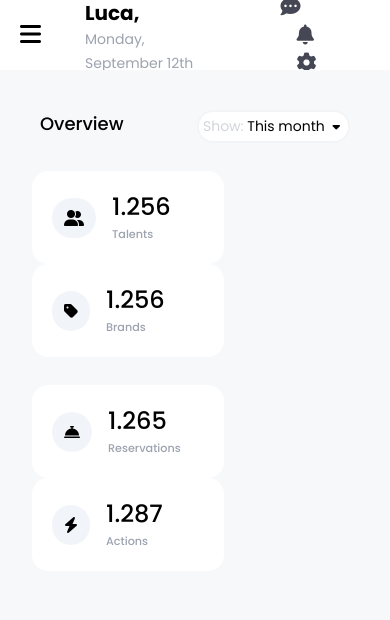
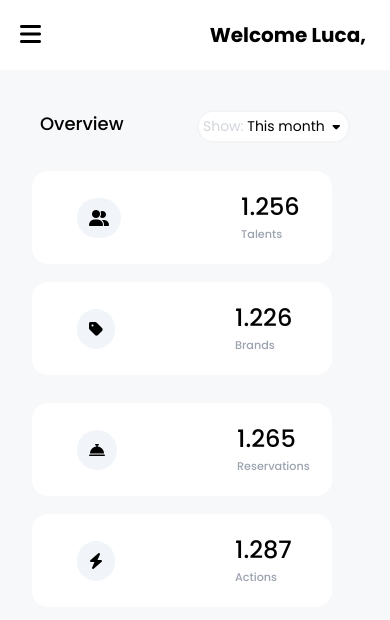
Before and after one commit to muhammedsubhan/DashboardwWithTailwindCSS, a website: page index.html in a window 390 px wide. Drawn offline with Linux system fonts and the light colour scheme.

Commit message:
media Queries Erros on md screens

```diff
--- a/index.html
+++ b/index.html
@@ -95,7 +95,7 @@
             <i class="fas fa-solid fa-bars"></i>
           </button>
         </div>
-        <div class="p-6">
+        <div class="p-6 navhide">
           <h1 class="text-black font-semibold text-xl">Welcome Luca,</h1>
           <small class="font-normal text-sm text-gray-400"
             >Monday, September 12th 2022</small
@@ -128,13 +128,15 @@
 
         <div class="-mt-3 flex flex-wrap assets">
           <!-- talents -->
-          <div class="flex items-center ml-8 bg-white p-5 w-48 rounded-2xl">
+          <div
+            class="flex items-center ml-8 bg-white p-5 w-48 rounded-2xl Talents"
+          >
             <span
               ><i
                 class="fas fa-solid fa-user-group p-3 bg-slate-100 rounded-full"
               ></i
             ></span>
-            <div class="ml-4 font-medium text-2xl">
+            <div class="ml-4 font-medium text-2xl tal">
               <h2>1.256</h2>
               <div class="text-sm font-medium text-gray-400">
                 <small>Talents</small>
@@ -143,12 +145,14 @@
           </div>
 
           <!-- Brands -->
-          <div class="flex items-center ml-8 bg-white p-5 w-48 rounded-2xl">
+          <div
+            class="flex items-center ml-8 bg-white p-5 w-48 rounded-2xl Brands"
+          >
             <span
               ><i class="fas fa-solid fa-tag p-3 bg-slate-100 rounded-full"></i
             ></span>
-            <div class="ml-4 font-medium text-2xl">
-              <h2>1.256</h2>
+            <div class="ml-4 font-medium text-2xl bra">
+              <h2>1.226</h2>
               <div class="text-sm font-medium text-gray-400">
                 <small>Brands</small>
               </div>
@@ -209,13 +213,15 @@
 
         <div class="flex flex-wrap mt-7 asset">
           <!-- Reservations -->
-          <div class="flex items-center ml-8 bg-white p-5 w-48 rounded-2xl">
+          <div
+            class="flex items-center ml-8 bg-white p-5 w-48 rounded-2xl Reservations"
+          >
             <span
               ><i
                 class="fas fa-solid fa-bell-concierge p-3 bg-slate-100 rounded-full"
               ></i
             ></span>
-            <div class="ml-4 font-medium text-2xl">
+            <div class="ml-4 font-medium text-2xl res">
               <h2>1.265</h2>
               <div class="text-sm font-medium text-gray-400">
                 <small>Reservations</small>
@@ -224,11 +230,13 @@
           </div>
 
           <!-- Actions -->
-          <div class="flex items-center ml-8 bg-white p-5 w-48 rounded-2xl">
+          <div
+            class="flex items-center ml-8 bg-white p-5 w-48 rounded-2xl Actions"
+          >
             <span
               ><i class="fa-solid fa-bolt p-3 bg-slate-100 rounded-full"></i
             ></span>
-            <div class="ml-4 font-medium text-2xl">
+            <div class="ml-4 font-medium text-2xl act">
               <h2>1.287</h2>
               <div class="text-sm font-medium text-gray-400">
                 <small>Actions</small>
--- a/input.css
+++ b/input.css
@@ -184,7 +184,6 @@ main {
   .asset .Events {
     margin-top: 18px;
   }
-
 }
 
 @media screen and (max-width: 480px) {
@@ -195,3 +194,63 @@ main {
     display: none;
   }
 }
+
+@media screen and (max-width: 447px) {
+  .assets .Talents {
+    width: 300px;
+  }
+
+  .assets .Talents .tal {
+    margin-left: 120px;
+  }
+
+  .assets .Talents span i {
+    margin-left: 25px;
+  }
+
+  .assets .Brands {
+    width: 300px;
+    margin-top: 18px;
+  }
+
+  .assets .Brands .bra {
+    margin-left: 120px;
+  }
+
+  .assets .Brands span i {
+    margin-left: 25px;
+  }
+
+  .asset .Reservations {
+    width: 300px;
+  }
+
+  .asset .Reservations .res {
+    margin-left: 120px;
+  }
+
+  .asset .Reservations span i {
+    margin-left: 25px;
+  }
+
+  .asset .Actions {
+    width: 300px;
+    margin-top: 18px;
+  }
+  .asset .Actions .act {
+    margin-left: 120px;
+  }
+  .asset .Actions span i {
+    margin-left: 25px;
+  }
+
+  /* nav Section  */
+
+  .navhide small {
+    display: none;
+  }
+
+  .icolor {
+    display: none;
+  }
+}
```
Also changed, not shown: css/main.css.
